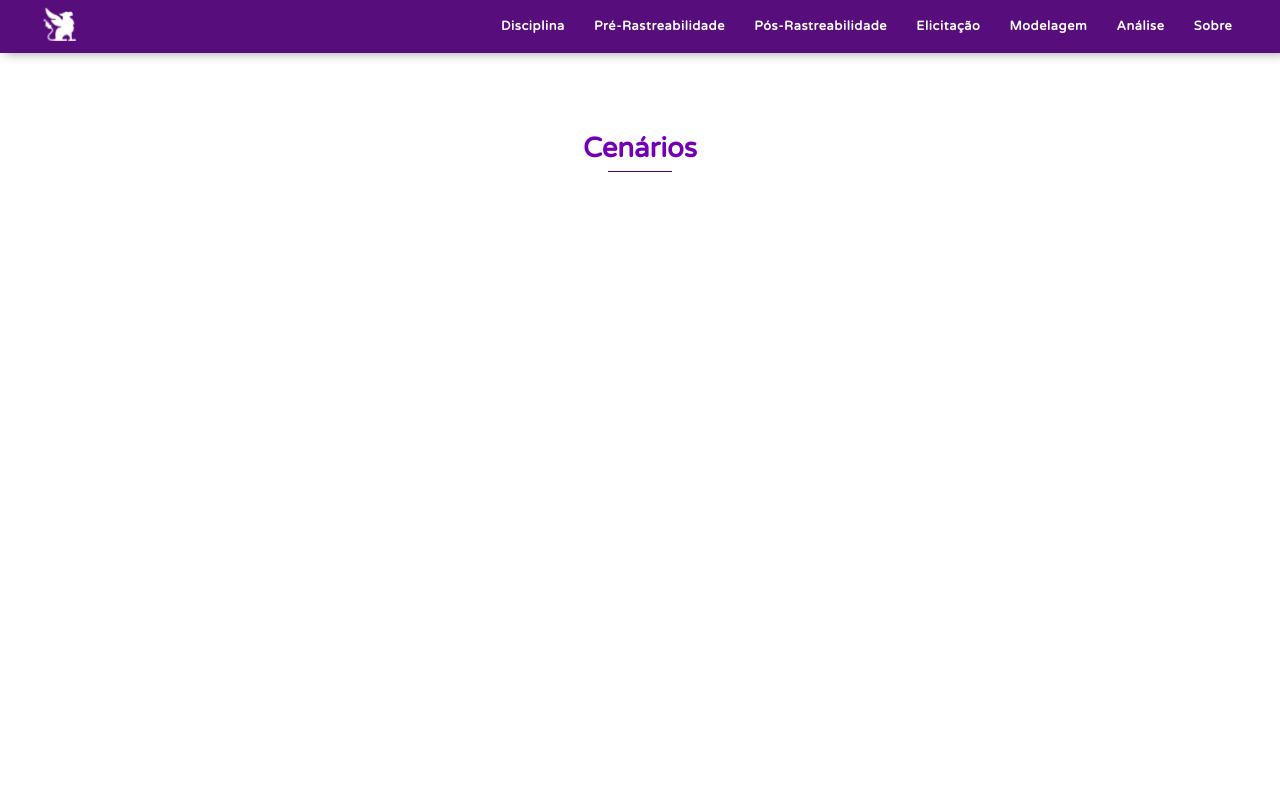
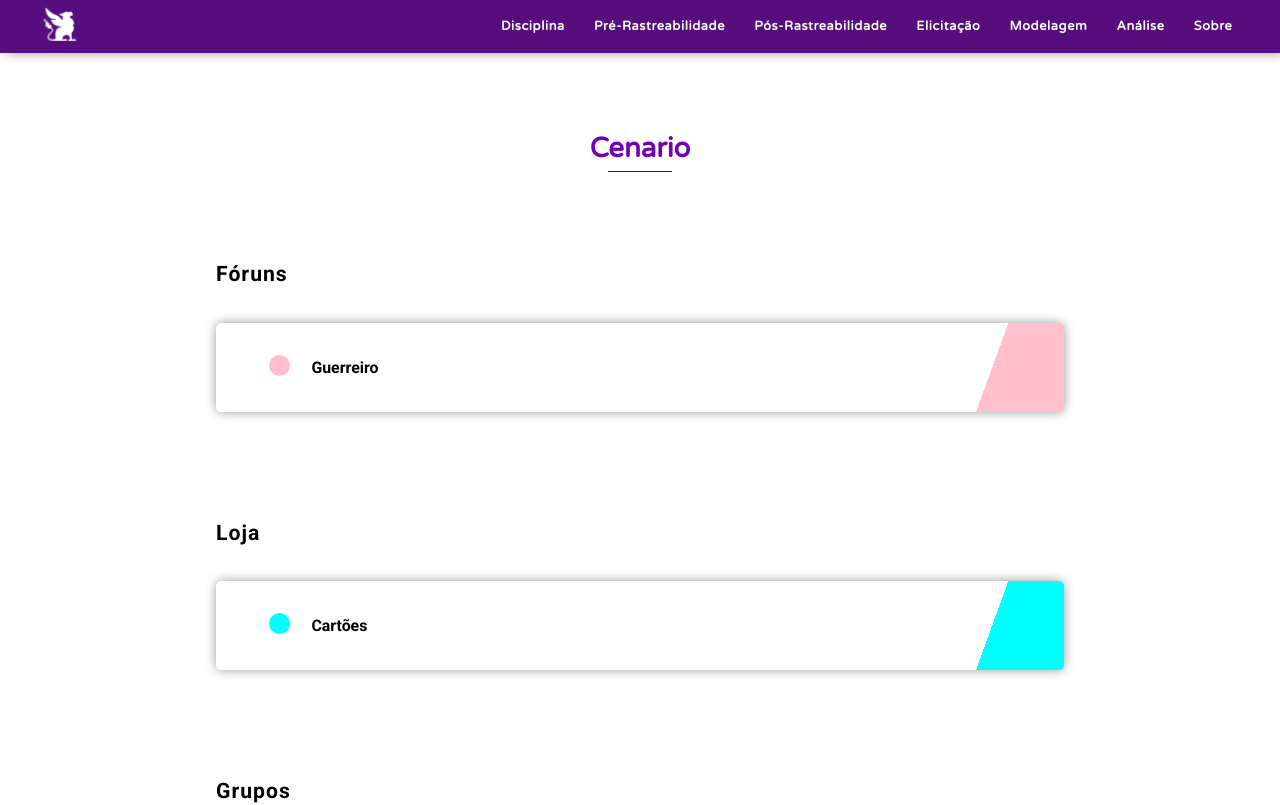
Before and after one commit to requisitos-habitica/Habitica, a React (Create React App) app: page /Modelagem/Cenarios in a window 1280 px wide. Shown: the top 805 px of the page. Built offline with nearby package versions, Linux system fonts and the light colour scheme.

Commit message:
Gera as rotas para os cenários dinamicamente

```diff
--- a/src/App.js
+++ b/src/App.js
@@ -12,6 +12,7 @@ import Lexico from './components/docs/Modelagem/Lexico/Lexico'
 import Cenario from './components/docs/Modelagem/Cenario/Cenario'
 
 import lexicos from './utils/lexicos'
+import cenarios from './utils/cenarios'
 
 const App = () => {
 
@@ -33,10 +34,14 @@ const App = () => {
           <Route path="/Modelagem/Lexicos" component={ Lexico }/>
           <Route path="/Modelagem/Cenarios" component={ Cenario }/>
 
+          {Object.keys(cenarios).map(group =>
+            Object.keys(cenarios[group].lexic).map(term => <Route key={ term } exact
+                                                                  path={`/ModelagemCenarios/${term}`}
+                                                                  component={LandingPage}/>))}
           {Object.keys(lexicos).map(group =>
             Object.keys(lexicos[group].lexic).map(term => <Route key={ term } exact
-                                                                  path={`/Modelagem/${encodeURIComponent(term)}`}
-                                                                  component={lexicos[group].lexic[term]}/>))}
+                                                                  path={`/ModelagemLexicos/${term}`}
+                                                                  component={Disciplina}/>))}
 
 
         </Switch>
--- a/src/components/LandingPage/sections/Contributors/Contributors.js
+++ b/src/components/LandingPage/sections/Contributors/Contributors.js
@@ -7,7 +7,7 @@ const Contributors = () => (
   <section className="content contributors">
     <h1>Contribuidores</h1>
     <div className="contributors__container">
-      { contributors.map(contributor => <Contributor { ...contributor }/>) }
+      { contributors.map(contributor => <Contributor key={ contributor.name } { ...contributor }/>) }
     </div>
   </section>
 )
--- a/src/components/LandingPage/sections/Features/Features.js
+++ b/src/components/LandingPage/sections/Features/Features.js
@@ -5,7 +5,7 @@ import './Features.scss'
 
 const Features = () => (
   <section className="content features">
-    { features.map(feature => <Feature {...feature}/>) }
+    { features.map(feature => <Feature key={ feature.title } {...feature}/>) }
   </section>
 )
 
--- a/src/components/UI/SearchBar/SearchBar.scss
+++ b/src/components/UI/SearchBar/SearchBar.scss
@@ -28,7 +28,7 @@
 
     &:focus {
       outline: none;
-      box-shadow: 0 1px 1.4rem rgba(0,0,0,.32);
+      box-shadow: 0 1px 1.6rem rgba(0,0,0,.32);
     }
   }
 }
--- a/src/components/docs/Modelagem/Cenario/Cenario.js
+++ b/src/components/docs/Modelagem/Cenario/Cenario.js
@@ -1,10 +1,41 @@
 import React from 'react'
+import cenariosObj from '../../../../utils/cenarios'
+import Strip from '../../../UI/Strip/Strip'
 
-const Cenario = () => (
-  <div className="content artefact">
-    <h1>Cenários</h1>
+const Cenario = (props) => {
 
-  </div>
-)
+  const [cenarios, setCenarios] = React.useState(cenariosObj)
+
+  const pushRoute = term => props.history.push("/ModelagemCenarios/" + term)
+
+  return (
+    <div className="content artefact">
+      <h1>Cenario</h1>
+
+      {Object.keys(cenarios).map(group => (
+          <div key={ group } style={ style.container }>
+            <h2 style={ style.title }>{ group }</h2>
+
+            {Object.keys(cenarios[group].lexic).map(term => <Strip key={ term } title={ term }
+                                                                  color={ cenarios[group].color }
+                                                                  onClick={ () => pushRoute(term) }/>)}
+          </div>
+        ))}
+    </div>
+  )
+}
+
+const style = {
+  container: {
+    display: "flex",
+    flexDirection: "column",
+    marginTop: "8rem",
+  },
+  title: {
+    fontSize: "2rem",
+    letterSpacing: "1px",
+    marginBottom: "1.2rem"
+  }
+}
 
 export default Cenario
--- a/src/components/docs/Modelagem/Cenario/CriarDesafioPublicoV1.js
+++ b/src/components/docs/Modelagem/Cenario/CriarDesafioPublicoV1.js
@@ -3,7 +3,8 @@ import { Link } from 'react-router-dom'
 
 const CriarDesafioPublicoV1 = () => (
   <div className="content artefact">
-    <HeadArtefact versions={ null } rastreability={ null }
+    <h1>Oie</h1>
+    {/* <HeadArtefact versions={ null } rastreability={ null }
                   title="Criar desafio público" author="Kaique Borges"/>
     <Card>
       <h2>Objetivo</h2>
@@ -59,7 +60,7 @@ const CriarDesafioPublicoV1 = () => (
       <ul>
         <li>Usuário não ter 1 (uma) ou mais Gemas para servirem de prêmio do desafio</li>
       </ul>
-    </Card>
+    </Card> */}
 
   </div>
 )
--- a/src/components/docs/Modelagem/Lexico/Lexico.js
+++ b/src/components/docs/Modelagem/Lexico/Lexico.js
@@ -7,27 +7,17 @@ const Lexico = (props) => {
 
   const [lexicos, setLexicos] = React.useState(lexicosObj)
 
-  const pushRoute = term => {
-    props.history.push(term)
-  }
-
-  const filter = event => {
-    let termGroup = Object.keys(lexicos).flatMap(group =>
-      Object.keys(lexicos[group].lexic).filter(term => term.indexOf(event.target.value) > -1))
-    // setta o state pra nao renderizar
-    console.log(termGroup)
-  }
+  const pushRoute = term => props.history.push("/ModelagemLexicos/" + term)
 
   return (
     <div className="content artefact">
       <h1>Léxicos</h1>
-      <SearchBar placeholder="Pesquise por um léxico" onChange={filter}/>
+      {/* <SearchBar placeholder="Pesquise por um léxico" onChange={filter}/> */}
 
       {Object.keys(lexicos).map(group => (
         <div key={ group } style={ style.container }>
         <h2 style={ style.title }>{ group }</h2>
-
-            {Object.keys(lexicos[group].lexic).map(term => <Strip  key={ term } title={ term }
+          {Object.keys(lexicos[group].lexic).map(term => <Strip key={ term } title={ term }
                                                                 color={ lexicos[group].color }
                                                                 onClick={ () => pushRoute(term) }/>)}
         </div>
```
Lines whose indentation alone changed are shown as unchanged.
